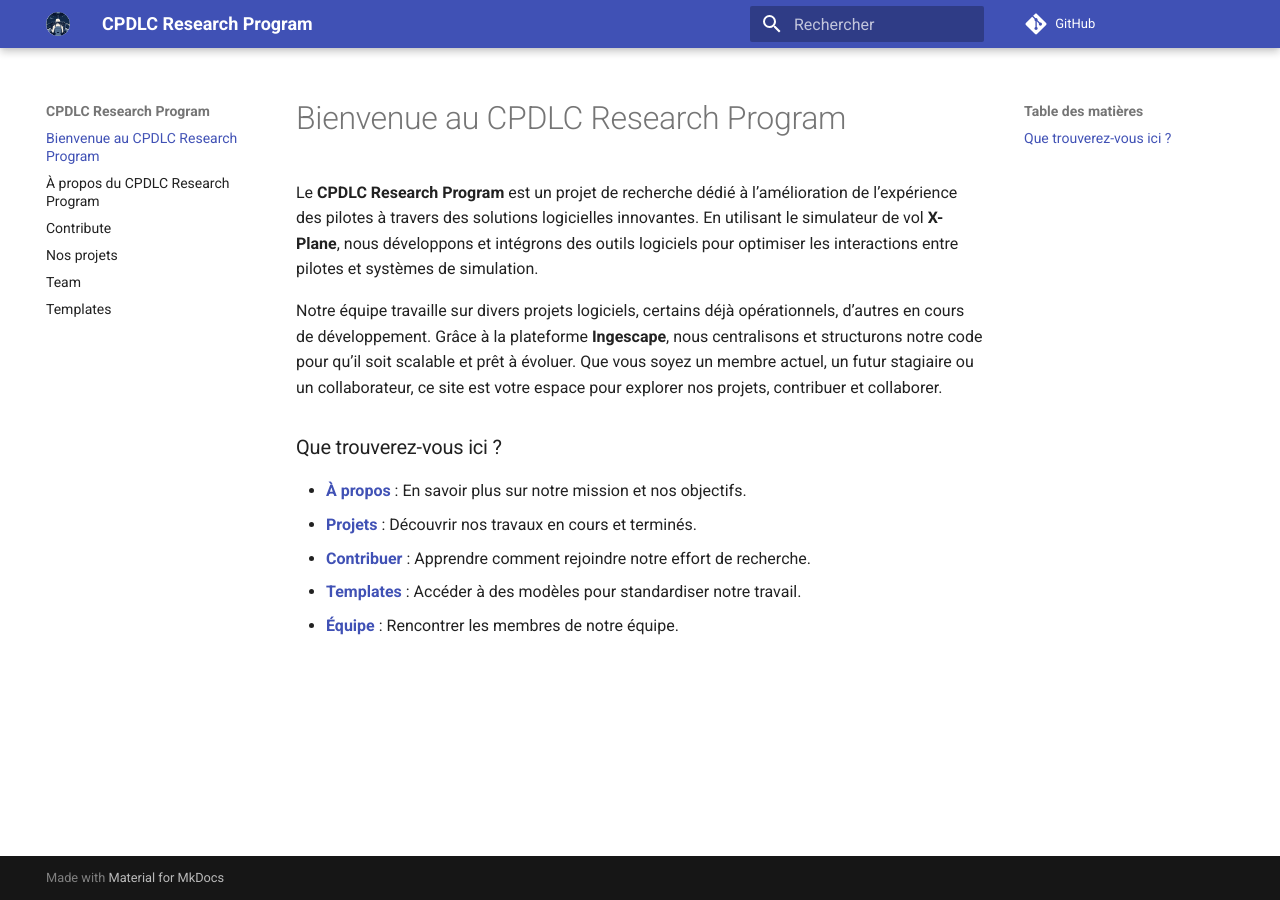
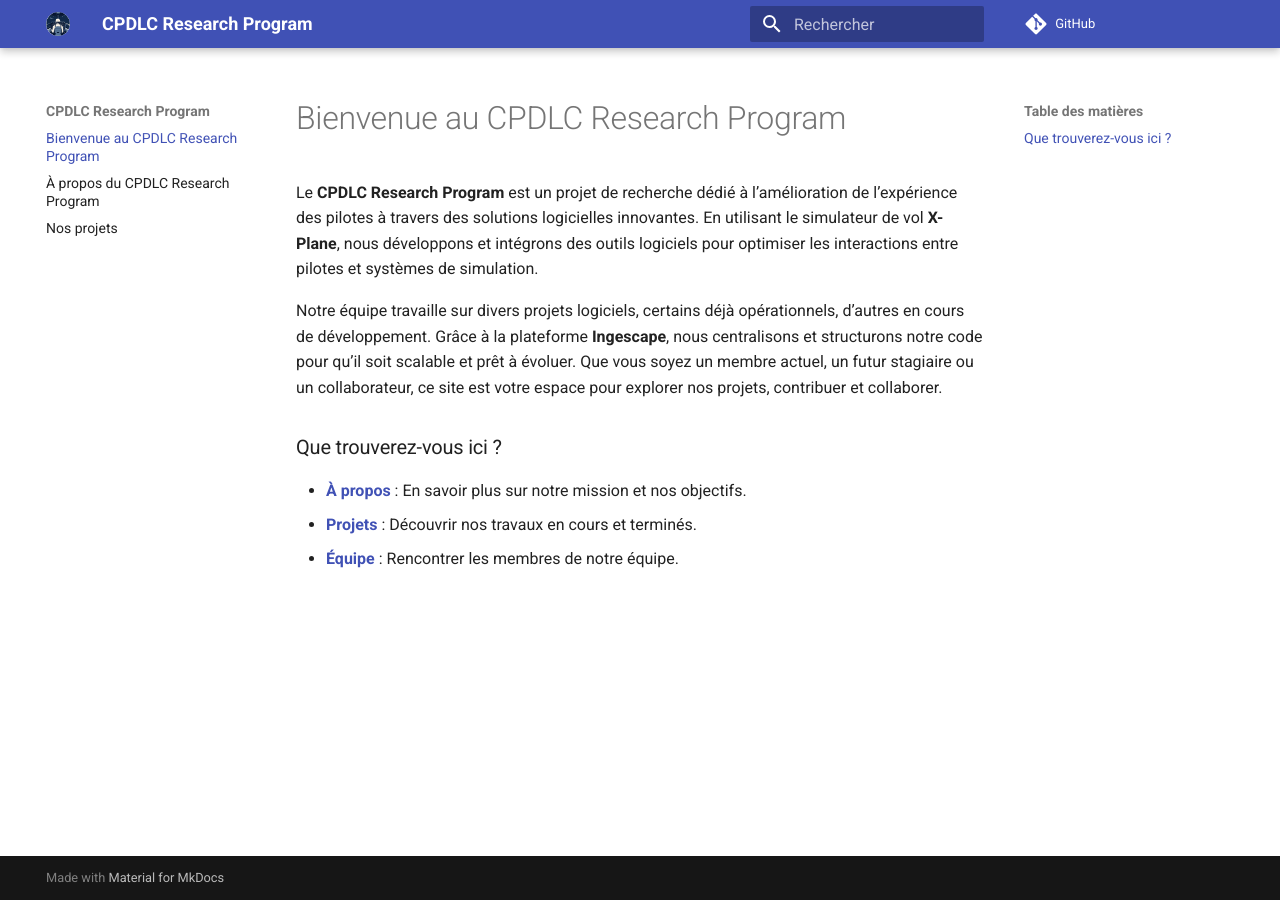
Before and after one commit to CPDLC-research-program/lab-docs, an MkDocs documentation site: the page built from docs/index.md, in a window 1280 px wide. Built offline with MkDocs 1.6.1 and Material for MkDocs 9.7.7, drawn with Linux system fonts in a browser that asks for light colours; comment, search, counter and statistics services are not loaded.

Commit message:
simplified website

```diff
--- a/docs/index.md
+++ b/docs/index.md
@@ -7,6 +7,4 @@ Notre équipe travaille sur divers projets logiciels, certains déjà opération
 ### Que trouverez-vous ici ?
 - **[À propos](about.md)** : En savoir plus sur notre mission et nos objectifs.
 - **[Projets](projects.md)** : Découvrir nos travaux en cours et terminés.
-- **[Contribuer](contribute.md)** : Apprendre comment rejoindre notre effort de recherche.
-- **[Templates](templates.md)** : Accéder à des modèles pour standardiser notre travail.
 - **[Équipe](team.md)** : Rencontrer les membres de notre équipe.
--- a/mkdocs.yml
+++ b/mkdocs.yml
@@ -29,7 +29,5 @@ theme:
     - Accueil: index.md
     - À propos: about.md
     - Projets: projects.md
-    - Templates: templates.md
-    - Équipe: team.md
   extra:
   favicon: img/favicon.png
```
Also changed, not shown: docs/contribute.md (deleted), docs/team.md (deleted), docs/templates.md (deleted).
